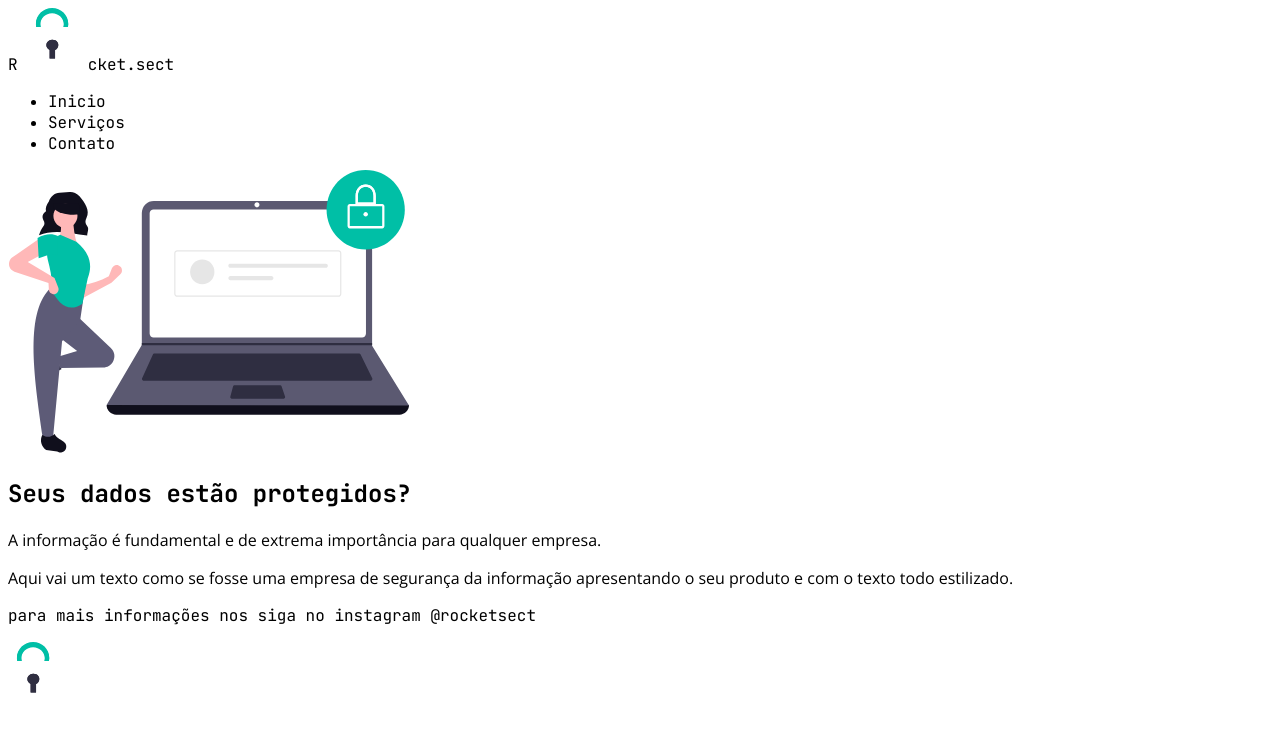
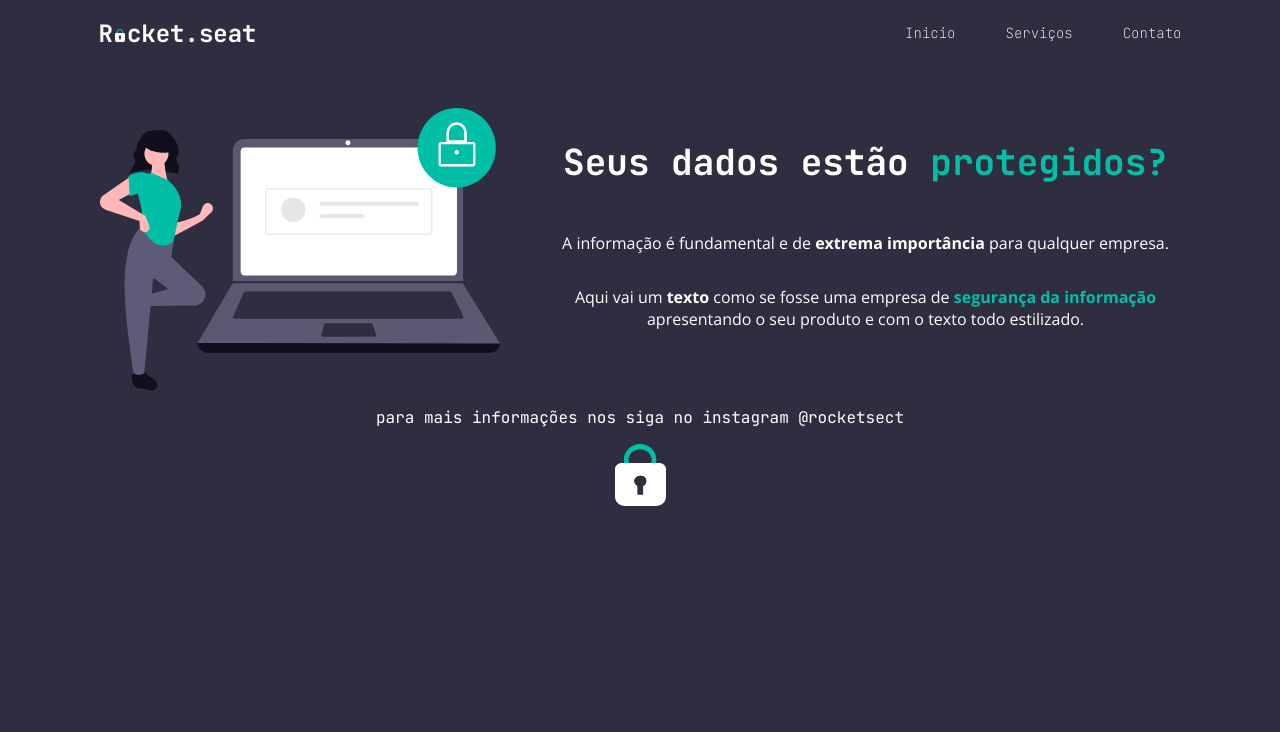
Before and after one commit to GlaucioS/rocketseat-explore-projeto02-recriando-layout, a plain HTML site: page index.html in a window 1280 px wide. Drawn offline with nearby package versions, Linux system fonts and the light colour scheme.

Commit message:
Configuração das cores e diagramações do header e main

```diff
--- a/index.html
+++ b/index.html
@@ -10,21 +10,19 @@ https://www.figma.com/file/Yy0hkrIWt2vnNlUtMaEyLt/Explorer-(Copy)?type=design&no
     <link rel="preconnect" href="https://fonts.gstatic.com" crossorigin>
     <link href="https://fonts.googleapis.com/css2?family=JetBrains+Mono:ital,wght@0,100..800;1,100..800&family=Open+Sans:ital,wght@0,300..800;1,300..800&display=swap" rel="stylesheet">
     <link rel="stylesheet" href="style.css" >
-    <title>Rocket.sect</title>
+    <title>Rocket.seat</title>
 </head>
 <body>
     <div id="page">
         <header>
             <nav>
                 <span>
-                    R
-                    <img src="img/cadeado.svg" title="Imagem Cadeado representando a letra O">
-                    cket.sect
+                    R<img src="img/cadeado.svg" title="Imagem Cadeado representando a letra O">cket.seat
                 </span>
                 <ul>
-                    <li><a>Inicio</a></li>
-                    <li><a>Serviços</a></li>
-                    <li><a>Contato</a></li>
+                    <li><a href="#">Inicio</a></li>
+                    <li><a href="#">Serviços</a></li>
+                    <li><a href="#">Contato</a></li>
                 </ul>
             </nav>
         </header>
@@ -35,10 +33,10 @@ https://www.figma.com/file/Yy0hkrIWt2vnNlUtMaEyLt/Explorer-(Copy)?type=design&no
             <section>
                 <h1>Seus dados estão <span>protegidos?</span></h1>
                 <p>
-                    A informação é fundamental e de extrema importância para qualquer empresa.
+                    A informação é fundamental e de <span>extrema importância</span> para qualquer empresa.
                 </p>
                 <p>
-                    Aqui vai um texto como se fosse uma empresa de segurança da informação apresentando o seu produto e com o texto todo estilizado.
+                    Aqui vai um <span>texto</span> como se fosse uma empresa de <span class="green">segurança da informação</span> apresentando o seu produto e com o texto todo estilizado.
                 </p>
             </section>
         </main>
--- a/style.css
+++ b/style.css
@@ -2,6 +2,13 @@ body{
     font-family: "JetBrains Mono", monospace;
     font-optical-sizing: auto;
     font-style: normal;
+    color:#FFF;
+    background-color: #2F2E41;
+}
+#page{
+    margin: auto;
+    width: 1083px;
+    text-align: center;
 }
 main p{
     font-family: "Open Sans", sans-serif;
@@ -9,3 +16,60 @@ main p{
     font-style: normal;
     font-variation-settings: "wdth" 100;
 }
+nav {
+    display: flex;
+    justify-content: space-between;
+    align-items: center;
+}
+nav span{
+    font-weight: bold;
+    font-size: 24px;
+}
+nav img{
+    width: 10px;
+    margin: 0px 2px 0px 2px;
+}
+nav ul{
+    display: flex;
+    gap: 50px;
+}
+nav ul li{
+    font-weight: lighter;
+    font-size: 14px;
+    list-style: none;
+}
+a{
+    color:#FFF;
+    text-decoration: none;
+}
+a:hover{
+    font-weight: bold;
+}
+
+main{
+    margin-top: 50px;
+    display: flex;
+    align-items: flex-start;
+    gap: 50px;
+}
+main h1{
+    font-size: 36px;
+}
+main h1 span{
+    color: #00BFA6;
+}
+main section{
+    display: flex;
+    flex-direction: column;
+
+}
+main p{
+    font-size: 16px;
+    font-weight: lighter;
+}
+p span{
+    font-weight: bold;
+}
+.green{
+    color: #00BFA6;
+}
```
